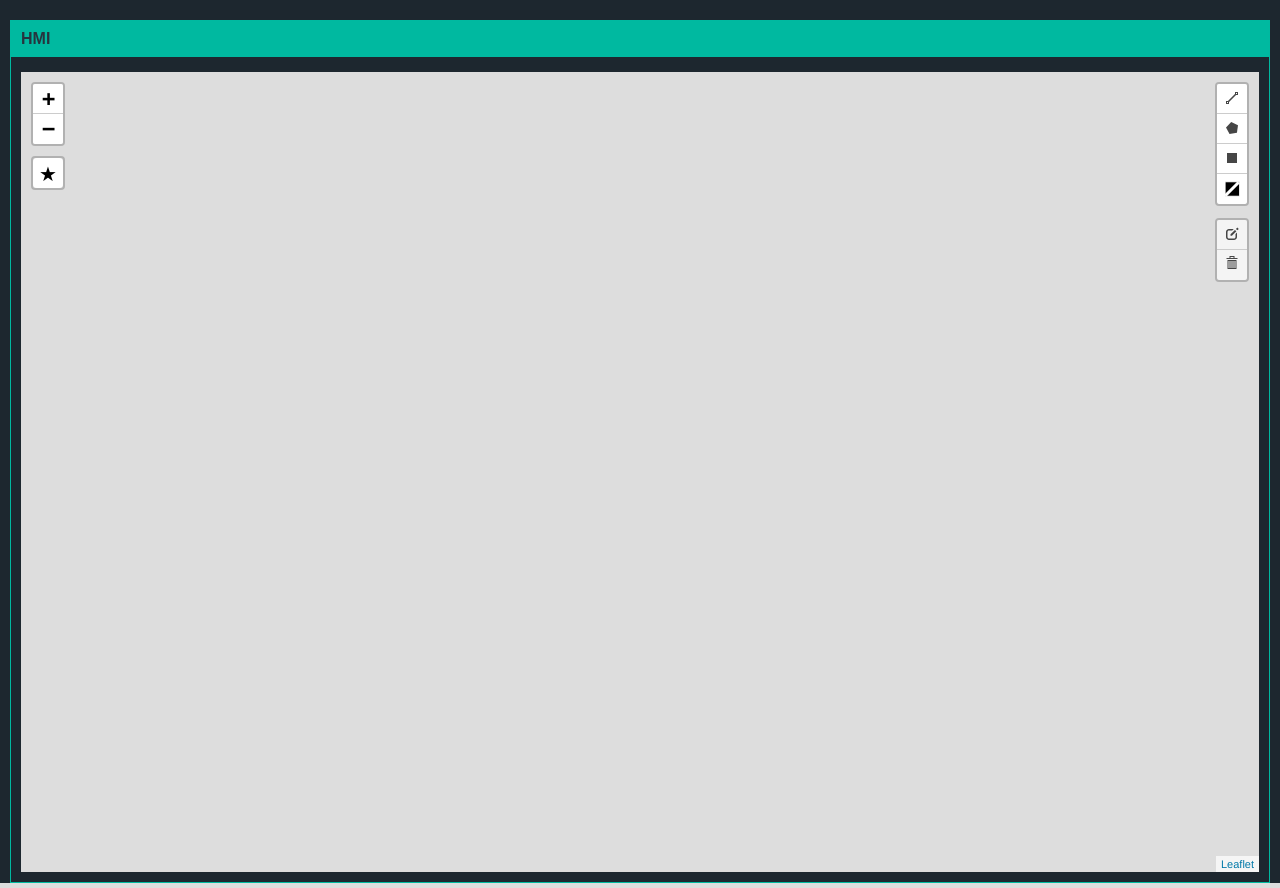
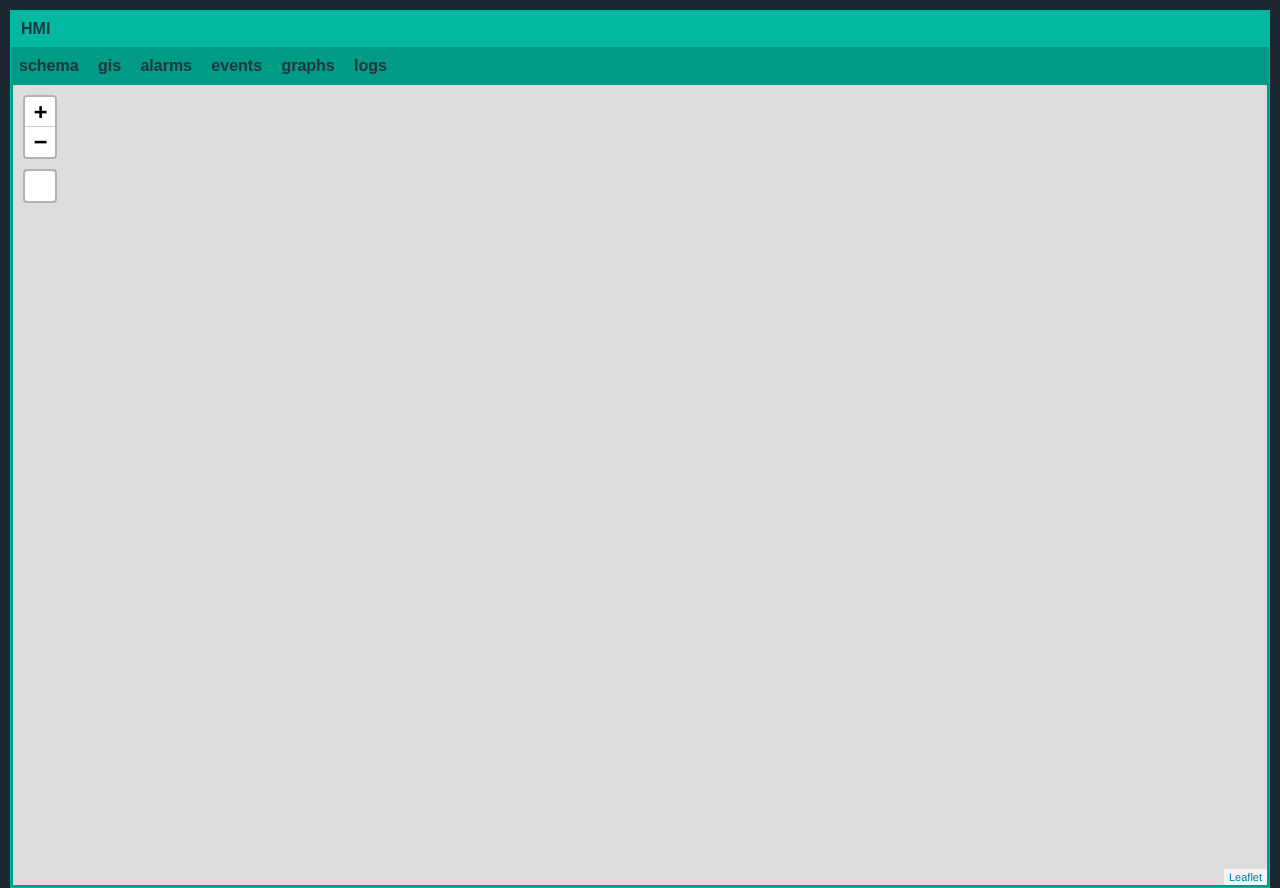
Before and after one commit to robidev/open_scada_dms, a Flask app: page / in a window 1280 px wide. Run offline with Flask 2, Linux system fonts and the light colour scheme.

Commit message:
updated menus and style

```diff
--- a/client/app.py
+++ b/client/app.py
@@ -1,7 +1,6 @@
 #!/usr/bin/env python3
 from flask import Flask, render_template, session, request, redirect, url_for, jsonify
 from flask_socketio import SocketIO, emit
-from werkzeug.utils import secure_filename
 
 import string
 import logging
@@ -9,6 +8,7 @@ import logging
 import pymongo
 from bson import ObjectId
 import redis
+import uuid
 
 
 async_mode = None #"threading" #"eventlet" None
@@ -25,7 +25,25 @@ poll_datapoint = {}
 
 #webserver
 app = Flask(__name__, template_folder='templates', static_folder='static')
+app.secret_key = 'BAD_SECRET_KEY'
+
+
 socketio = SocketIO(app, async_mode=async_mode)
+
+session_clients = {}
+
+#http calls
+@app.route('/', methods = ['GET'])
+def index():
+  if not 'user_id' in session:
+    client_uuid = uuid.uuid4()
+    session['user_id'] = client_uuid
+    session_clients[client_uuid] = {}
+  focus = str(request.args.get('focus'))
+  if focus == None:
+    focus = "0"
+  return render_template('index.html', async_mode=socketio.async_mode, session=session, user_id = session['user_id'],focus = focus)
+
 
 
 ################################################
@@ -203,12 +221,6 @@ def svg_getTemplate(_):
   return data
 
 ###############################################
-
-#http calls
-@app.route('/', methods = ['GET'])
-def index():
-  return render_template('index.html', async_mode=socketio.async_mode)
-
 
 # web UI: event when client connects
 @socketio.on('connect', namespace='')
--- a/client/static/client.js
+++ b/client/static/client.js
@@ -21,15 +21,13 @@ function init_schema(){
     mapType: "schema"
   }).setView([0, 0], 17);//setView([0,0], 1);
 
-  L.easyButton('<span style="font-size: 1.5em;">&starf;</span>', toggle_view ).addTo( schema_leafletmap );
-
   schema_editableLayers = new L.FeatureGroup();
   schema_leafletmap.addLayer(schema_editableLayers);
 
   schema_geojsonlayer = L.geoJSON().addTo(schema_leafletmap);
 
   let schema_options = {
-    position: 'topright',
+    position: 'topleft',
     draw: {
       polyline: true,
       polygon: {
@@ -50,9 +48,18 @@ function init_schema(){
     }
   };
 
-  let schema_drawControl = new L.Control.Draw(schema_options);
-  schema_leafletmap.addControl(schema_drawControl);
-
+  var schema_drawControl = new L.Control.Draw(schema_options);
+  var isEditEnabled = false;
+  L.easyButton('fa-globe', function(btn, map){
+    if(isEditEnabled == true){
+      schema_leafletmap.removeControl(schema_drawControl);
+      isEditEnabled = false;
+    }else{
+      schema_leafletmap.addControl(schema_drawControl);
+      isEditEnabled = true;
+    }
+  }).addTo( schema_leafletmap );
+  //schema_leafletmap.addControl(schema_drawControl);
 
   schema_sidebar = L.control.sidebar('schema_sidebar', {
     position: 'right',
@@ -97,8 +104,6 @@ function init_gis(){
     tileSize: 512,
     zoomOffset: -1,
   }).addTo(gis_leafletmap);//*/
-
-  L.easyButton('<span style="font-size: 1.5em;">&starf;</span>', toggle_view ).addTo( gis_leafletmap );
 
   gis_geojsonlayer = L.geoJSON().addTo(gis_leafletmap);
 
@@ -360,28 +365,21 @@ function gis_removeItems(e){
 }
 
 
-
-
-function toggle_view() {
-  let gis = document.getElementById("gis_map");
-  let schema_div = document.getElementById("mmi_svg");
-  if (gis.style.display === "none") {
-    document.getElementById("mmi_svg").style.display = "none";
-    document.getElementById("gis_map").style.display = "block";
-  } else {
-    document.getElementById("mmi_svg").style.display = "block";
-    document.getElementById("gis_map").style.display = "none";
-  }
-}
-
 $(document).ready(function() {
   namespace = '';
   socket = io.connect('http://' + document.domain + ':' + location.port + namespace);
   local_data_cache = {};
   init_gis();
   init_schema();
-  document.getElementById("mmi_svg").style.display = "block";
-  document.getElementById("gis_map").style.display = "none";
+  if(document.getElementById("focus").value === "1"){
+    document.getElementById("mmi_svg").style.display = "none";
+    document.getElementById("gis_map").style.display = "block";
+  }
+  else{
+    document.getElementById("mmi_svg").style.display = "block";
+    document.getElementById("gis_map").style.display = "none";
+  }
+
 
   //////////////////////////////////////////////////////////////////////////
 
--- a/client/static/css/layout.css
+++ b/client/static/css/layout.css
@@ -49,7 +49,7 @@ h2 {
   line-height: 36px;
   font-size: 16px;
   font-weight: bold;
-  margin-bottom: 5px;
+  /*margin-bottom: 5px;*/
 }
 
 body {
@@ -76,7 +76,7 @@ body {
   display: grid;
 
   border: 1px solid #00b9a0;
-  margin-top: 20px;
+  margin-top: 10px;
   margin-bottom: 20px;
   margin-left: 10px;
   margin-right: 10px;
@@ -93,6 +93,7 @@ body {
 .column.middle {
   display: inline;
   grid-column: 1; /* 2 */
+  background-color: #009b86;
 }
 
 /* right column */
@@ -105,7 +106,10 @@ body {
 }
 
 .content {
-  padding: 10px;
+  padding-top: 0px;
+  padding-bottom: 2px;
+  padding-left: 2px;
+  padding-right: 2px;
 }
 
 /* Style the footer */
@@ -145,6 +149,30 @@ body {
   cursor: pointer;
   padding: 7px 8px;
   transition: 0.3s;
+}
+
+/* Middle column */
+.mapButton {
+  color: #26343e;
+  background-color: #009b86;
+  text-decoration:none;
+  border: none;
+  outline: none;
+  padding: 7px 8px;
+  transition: 0.3s;
+  font-size: 16px;
+  font-weight: bold;
+
+  display: inline-block;
+}
+
+.mapButton:hover {
+  background-color: #00b9a0;
+}
+
+.mapButton:active {
+  transition: 0s;
+  background-color: #00e4c5;
 }
 
 ul.tabs {
--- a/client/templates/index.html
+++ b/client/templates/index.html
@@ -97,11 +97,19 @@
       rows="15"></textarea>
       <button id="sidebar-save">Save</button>
   </div>
+  <input type="hidden" id="user_id>" name="user_id" value="{{ user_id }}">
+  <input type="hidden" id="focus" name="focus" value="{{ focus }}">
 
 <main id='main_content'>
 <div class='wrap'>
   <div class="column middle">
     <h2 class='h2 teal'>HMI</h2>
+    <a href="?focus=0" class="mapButton">schema</a>
+    <a href="?focus=1" class="mapButton">gis</a>
+    <a href="?focus=2" class="mapButton">alarms</a>
+    <a href="?focus=3" class="mapButton">events</a>
+    <a href="?focus=4" class="mapButton">graphs</a>
+    <a href="?focus=5" class="mapButton">logs</a>
     <div class='content'>
       <div id="network" class="network">
         <div id="mmi_svg" style="display:block;"></div>
```
